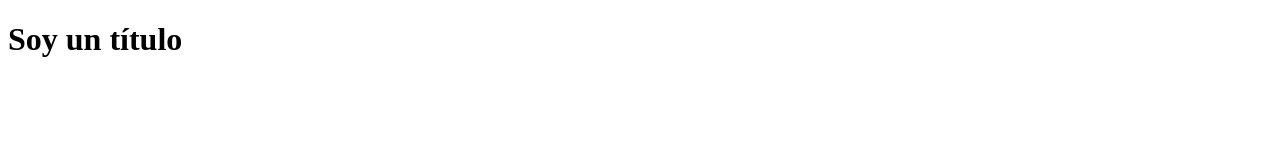
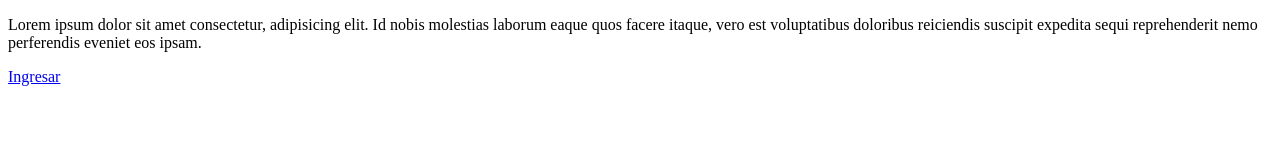
Before and after one commit to hrgarcia/primerRepo, a plain HTML site: page index.html in a window 1280 px wide. Drawn offline with Linux system fonts and the light colour scheme.

Commit message:
Agregué cosas

```diff
--- a/index.html
+++ b/index.html
@@ -7,6 +7,7 @@
         <title>Mi proyecto P5js</title>
     </head>
     <body>
-        <h1>Soy un título</h1>
+        <p>Lorem ipsum dolor sit amet consectetur, adipisicing elit. Id nobis molestias laborum eaque quos facere itaque, vero est voluptatibus doloribus reiciendis suscipit expedita sequi reprehenderit nemo perferendis eveniet eos ipsam.</p>
+        <a href="#">Ingresar</a>
     </body>
 </html>
```
